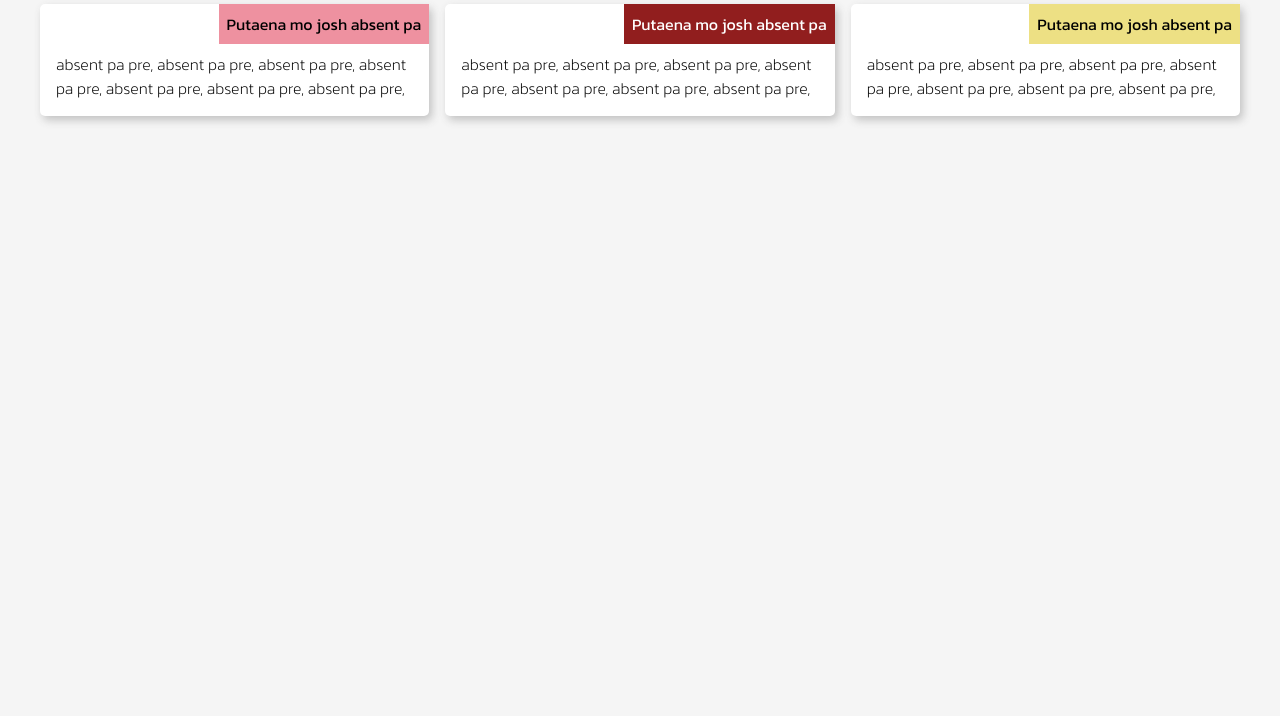
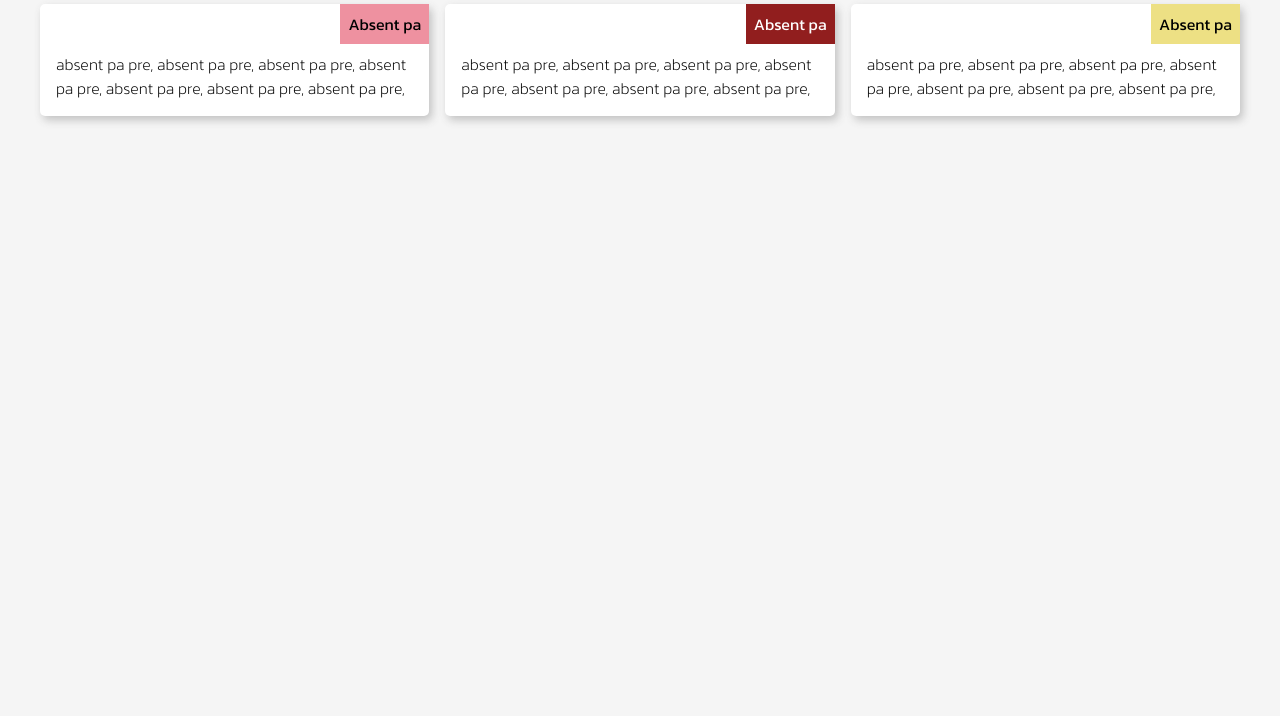
Before and after one commit to brrtbrrt/may-dumi-ka-sa-noo-pre, a plain HTML site: page index.html in a window 1280 px wide. Shown: the part 84-800 px from the top of the page. Drawn offline with Linux system fonts and the light colour scheme; a web font is replaced by a local one.

Commit message:
Update index.html

```diff
--- a/index.html
+++ b/index.html
@@ -13,19 +13,19 @@
     <div class="container">
 
         <div class="box chicken">
-            <div class="title">Putaena mo josh absent pa</div>
+            <div class="title">Absent pa</div>
             <div class="content">
                 absent pa pre, absent pa pre, absent pa pre, absent pa pre, absent pa pre, absent pa pre, absent pa pre,
             </div>
         </div>
         <div class="box beef">
-            <div class="title">Putaena mo josh absent pa</div>
+            <div class="title">Absent pa</div>
             <div class="content">
                 absent pa pre, absent pa pre, absent pa pre, absent pa pre, absent pa pre, absent pa pre, absent pa pre,
             </div>
         </div>
         <div class="box sushi">
-            <div class="title">Putaena mo josh absent pa</div>
+            <div class="title">Absent pa</div>
             <div class="content">
                 absent pa pre, absent pa pre, absent pa pre, absent pa pre, absent pa pre, absent pa pre, absent pa pre,
             </div>
```
